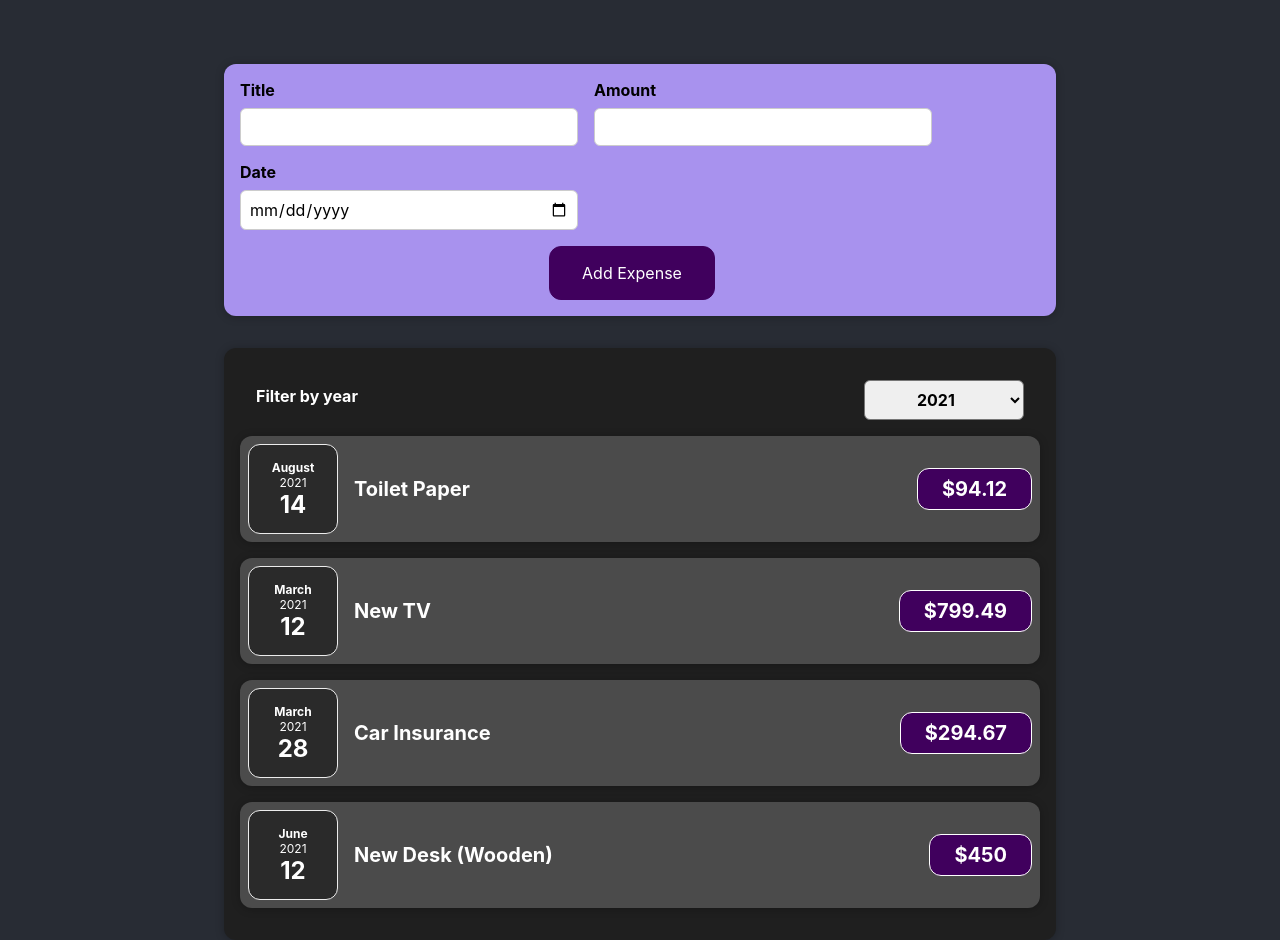
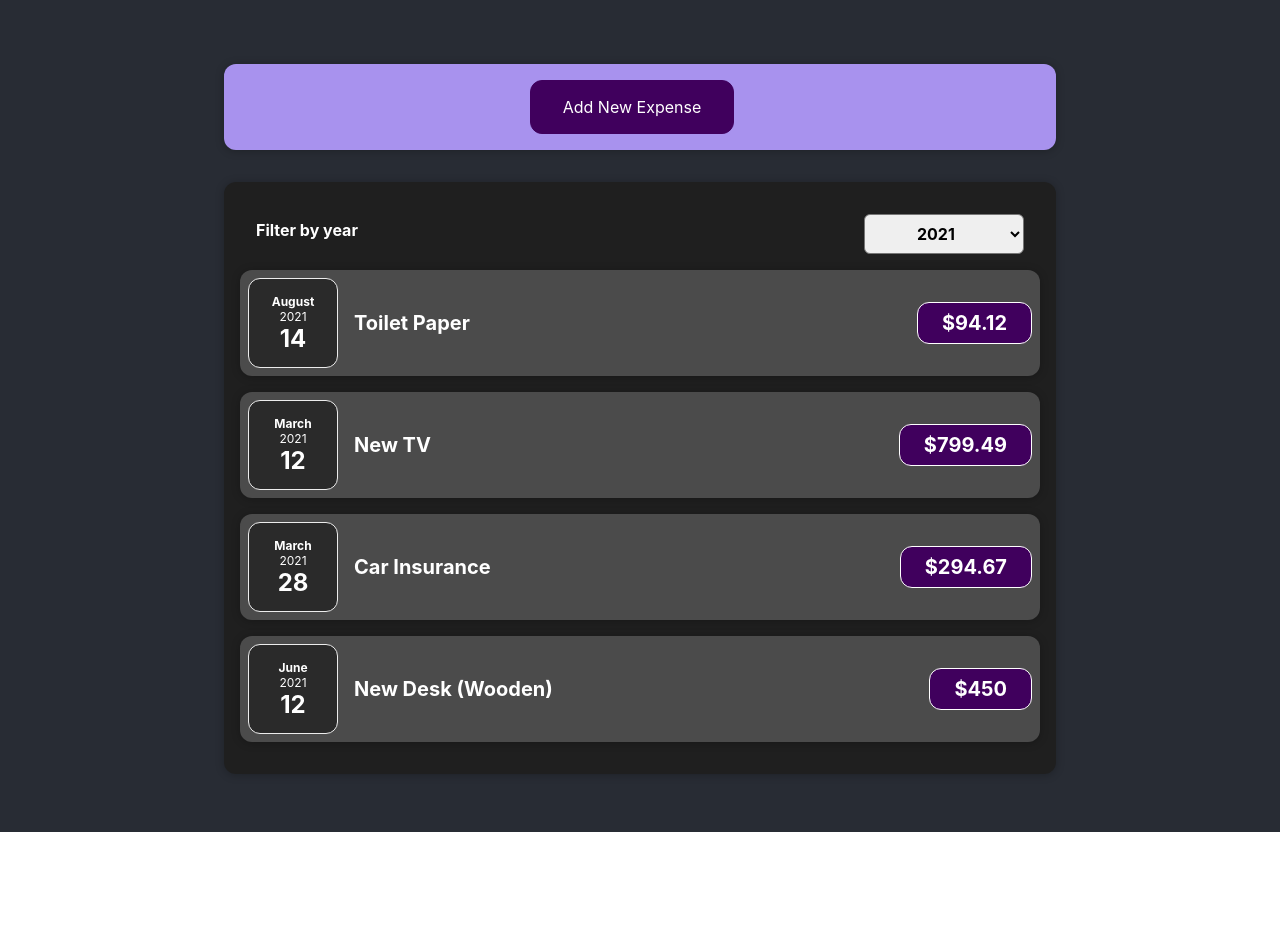
Before and after one commit to josedejesusAmaya/react-expense-log, a React (Create React App) app: page / in a window 1280 px wide. After the commit the page ends 832 px from the top, so only its background shows below. Built offline with nearby package versions, Linux system fonts and the light colour scheme.

Commit message:
conditional render form component

```diff
--- a/src/App.js
+++ b/src/App.js
@@ -1,4 +1,5 @@
 import React, {useState} from 'react';
+
 import './App.css';
 import Expenses from './components/Expenses/Expenses';
 import NewExpense from './components/NewExpense/NewExpense';
--- a/src/components/Expenses/ExpenseDate.js
+++ b/src/components/Expenses/ExpenseDate.js
@@ -1,4 +1,5 @@
 import React from 'react';
+
 import './ExpenseDate.css';
 
 const ExpenseDate = ({date}) => {
--- a/src/components/Expenses/ExpenseFilter.js
+++ b/src/components/Expenses/ExpenseFilter.js
@@ -1,4 +1,5 @@
 import React from "react";
+
 import "./ExpenseFilter.css";
 
 const ExpenseFilter = ({ selectedYear, onChangeYear }) => {
--- a/src/components/Expenses/ExpenseItem.js
+++ b/src/components/Expenses/ExpenseItem.js
@@ -1,11 +1,11 @@
 import React from "react";
 import ExpenseDate from "./ExpenseDate";
 import "./ExpenseItem.css";
-import Card from '../UI/Card';
+import Card from "../UI/Card";
 
 const ExpenseItem = ({ item }) => {
-
   return (
+    <li>
       <Card className="expense-item">
         <ExpenseDate date={item.date} />
         <div className="expense-item__description">
@@ -13,6 +13,7 @@ const ExpenseItem = ({ item }) => {
           <div className="expense-item__price">${item.amount}</div>
         </div>
       </Card>
+    </li>
   );
 };
 
--- a/src/components/Expenses/Expenses.js
+++ b/src/components/Expenses/Expenses.js
@@ -1,8 +1,9 @@
 import React, {useState} from "react";
+
 import "./Expenses.css";
-import ExpenseItem from "./ExpenseItem";
 import Card from '../UI/Card';
 import ExpenseFilter from "./ExpenseFilter";
+import ExpensesList from "./ExpensesList";
 
 const Expenses = ({ items }) => {
   const [year, setYear] = useState('2021');
@@ -11,24 +12,10 @@ const Expenses = ({ items }) => {
     setYear(selectedYear);
   };
 
-  let expensesContent = <p>No expenses found</p>;
-
-  if (items.length > 0) {
-    expensesContent = items
-      .filter((expense) => expense.date.getFullYear().toString() === year)
-      .map((item) => <ExpenseItem key={item.id} item={item} />);
-  }
-
   return (
     <Card className="expenses">
       <ExpenseFilter selectedYear={year} onChangeYear={storeYearHandler} />
-      {/* {items.length === 0 && <p>No expenses found</p>}
-      {items.length > 0 &&
-        items
-          .filter((expense) => expense.date.getFullYear().toString() === year)
-          .map((item) => <ExpenseItem key={item.id} item={item} />)
-      } */}
-      { expensesContent }
+      <ExpensesList list={items} selectedYear={year}/>
     </Card>
   );
 }
--- /dev/null
+++ b/src/components/Expenses/ExpensesList.css
@@ -0,0 +1,9 @@
+.expenses-list {
+  list-style: none;
+  padding: 0;
+}
+
+.expenses-list__fallback {
+  color: white;
+  text-align: center;
+}
--- /dev/null
+++ b/src/components/Expenses/ExpensesList.js
@@ -0,0 +1,21 @@
+import React from "react";
+
+import "./ExpensesList.css";
+import ExpenseItem from "./ExpenseItem";
+
+const ExpensesList = ({ list, selectedYear }) => {
+  if (list.length === 0) {
+    return <h2 className="expenses-list__fallback">No expenses found</h2>;
+  }
+
+  return (
+    <ul className="expenses-list">
+        {list
+            .filter((expense) => expense.date.getFullYear().toString() === selectedYear)
+            .map((item) => <ExpenseItem key={item.id} item={item} />)
+        }
+    </ul>
+  );
+};
+
+export default ExpensesList;
--- a/src/components/NewExpense/ExpenseForm.js
+++ b/src/components/NewExpense/ExpenseForm.js
@@ -1,7 +1,7 @@
 import React, { useState } from "react";
 import "./ExpenseForm.css";
 
-function ExpenseForm({onSaveExpenseData}) {
+function ExpenseForm({ onSaveExpenseData, onEditHandler }) {
   const [userInput, setUserInput] = useState({
     title: "",
     amount: "",
@@ -33,12 +33,12 @@ function ExpenseForm({onSaveExpenseData}) {
         date: new Date(userInput.date)
     }
     onSaveExpenseData(expenseData);
+    onEditHandler();
     setUserInput({
         title: "",
         amount: "",
         date: "",
     });
-
   };
 
   return (
@@ -71,6 +71,9 @@ function ExpenseForm({onSaveExpenseData}) {
           />
         </div>
       </div>
+      <button type="button" onClick={onEditHandler} className="new-expense__actions">
+        Cancel
+      </button>
       <button type="submit" className="new-expense__actions">
         Add Expense
       </button>
--- a/src/components/NewExpense/NewExpense.js
+++ b/src/components/NewExpense/NewExpense.js
@@ -1,8 +1,11 @@
-import React from 'react';
+import React, { useState } from 'react';
+
 import ExpenseForm from './ExpenseForm';
 import './NewExpense.css';
 
 const NewExpense = ({onAddExpenseData}) => {
+    let newExpenseContent = null;
+    const [isEditing, setIsEditing] = useState(false);
     const saveExpenseDataHandler = (enteredExpenseData) => {
         const expenseItem = {
             id: Math.random().toString(),
@@ -11,9 +14,19 @@ const NewExpense = ({onAddExpenseData}) => {
         onAddExpenseData(expenseItem);
     };
 
+    const editHandler = () => {
+        setIsEditing((prevState) => {
+            return !prevState;
+        });
+    };
+
+    isEditing
+        ? newExpenseContent = <ExpenseForm onSaveExpenseData={saveExpenseDataHandler} onEditHandler={editHandler} />
+        : newExpenseContent = <button type="button" onClick={editHandler}>Add New Expense</button>;
+
     return (
         <div className="new-expense">
-            <ExpenseForm onSaveExpenseData={saveExpenseDataHandler} />
+            { newExpenseContent }
         </div>
     )
 }
```
Lines whose indentation alone changed are shown as unchanged.
